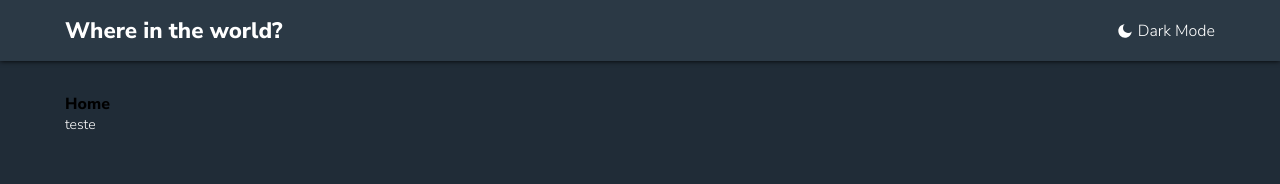
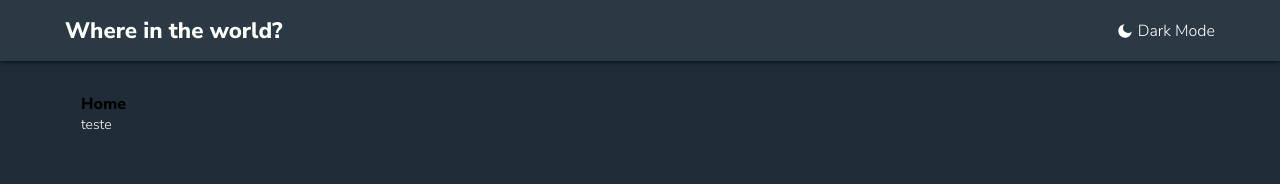
Before and after one commit to kevynrocha/typescript-countries, a React (Create React App) app: page / in a window 1280 px wide. Shown: the top 184 px of the page. Built offline with nearby package versions, Linux system fonts and the light colour scheme.

Commit message:
fix: layout spaces

```diff
--- a/src/components/Layout/index.tsx
+++ b/src/components/Layout/index.tsx
@@ -9,9 +9,7 @@ interface IProps {
 const Layout: React.FC<IProps> = ({ children }: IProps) => (
   <Wrapper>
     <Header />
-    <Container>
-      {children}
-    </Container>
+    <Container>{children}</Container>
   </Wrapper>
 );
 
--- a/src/components/Layout/styles.ts
+++ b/src/components/Layout/styles.ts
@@ -1,11 +1,12 @@
 import styled from 'styled-components';
 
 export const Wrapper = styled.div`
-  background-color: ${({ theme }) => theme.colors.background };
+  background-color: ${({ theme }) => theme.colors.background};
   min-height: 100vh;
 `;
 
 export const Container = styled.div`
   margin: 32px auto;
+  padding: 0 16px;
   max-width: 1150px;
 `;
```
